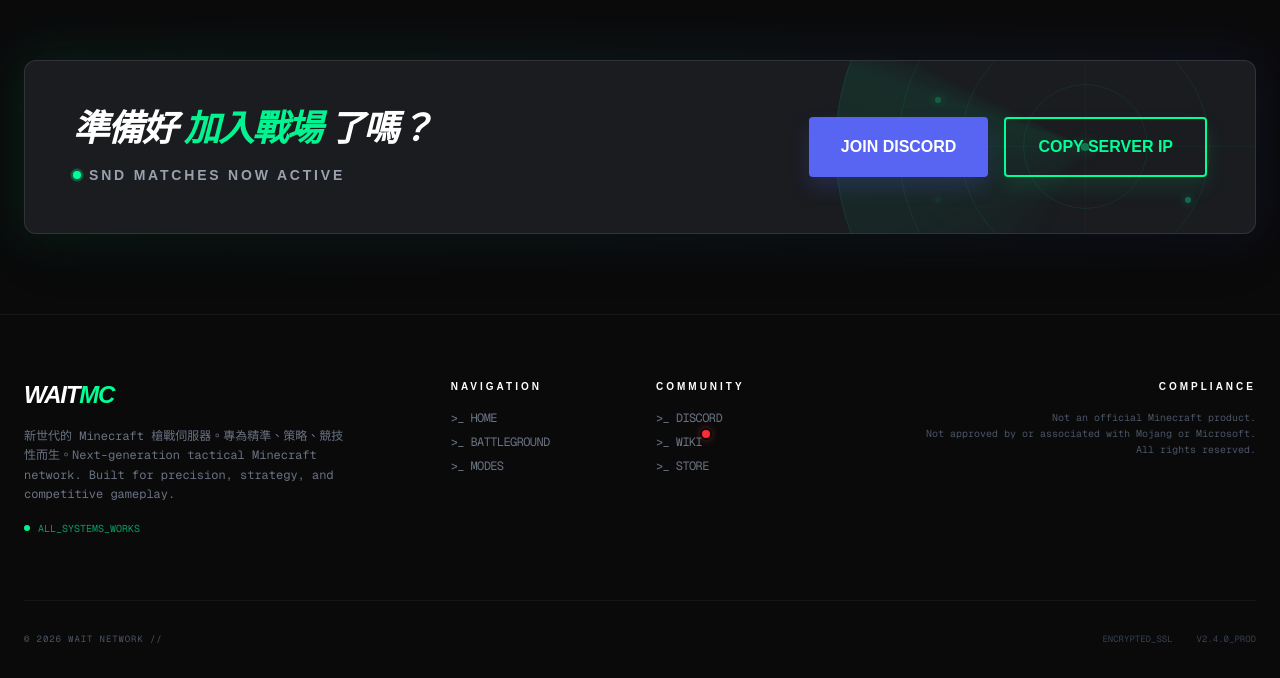
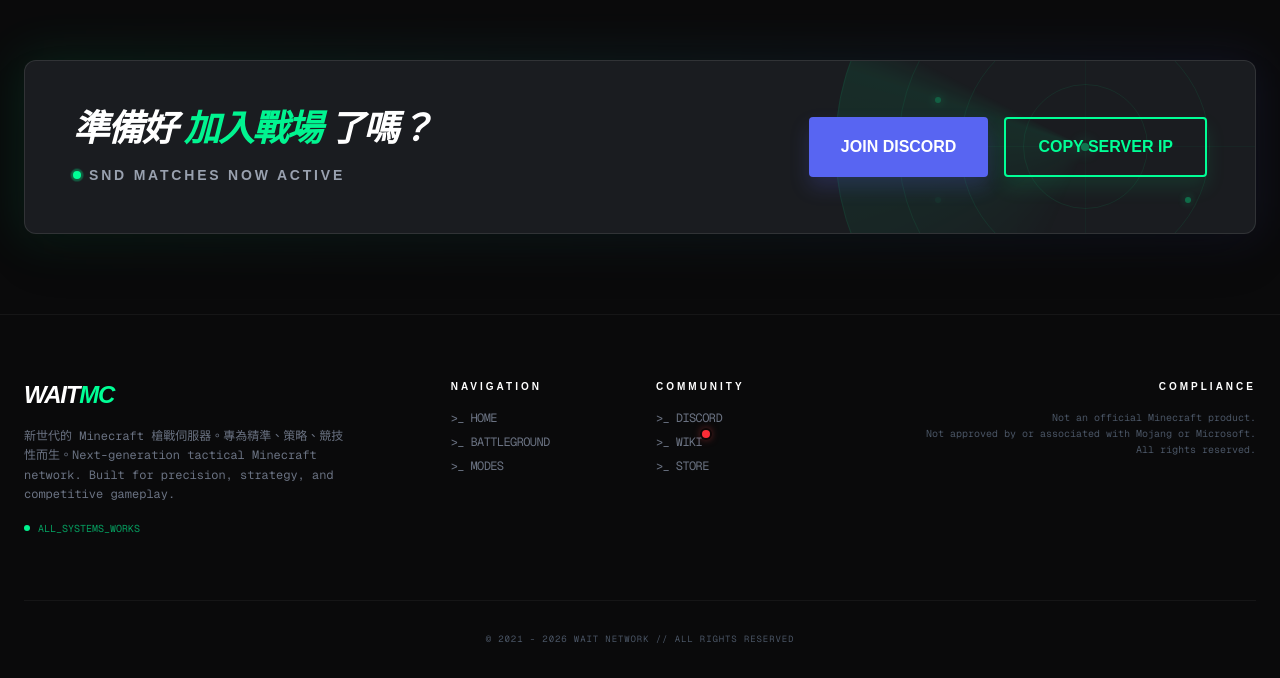
Before and after one commit to yudong-0222/WAITWeb, a Next.js app: page / in a window 1280 px wide. Shown: the part 2862-3540 px from the top of the page. Built offline with nearby package versions, Linux system fonts and the light colour scheme.

Commit message:
style: footer copy right declaration.

```diff
--- a/app/section/Footer.tsx
+++ b/app/section/Footer.tsx
@@ -109,18 +109,10 @@
         </div>
 
         {/* COPRGIHT */}
-        <div className="pt-8 border-t border-white/5 flex flex-col md:flex-row justify-between items-center gap-4">
+        <div className="pt-8 border-t border-white/5 flex flex-col md:flex-row justify-center items-center gap-4">
           <p className="text-gray-600 text-[9px] font-mono tracking-widest uppercase">
-            © {currentYear} WAIT NETWORK //
+            © 2021 - {currentYear} WAIT NETWORK // ALL RIGHTS RESERVED
           </p>
-          <div className="flex gap-6">
-            <div className="text-gray-700 text-[9px] font-mono">
-              ENCRYPTED_SSL
-            </div>
-            <div className="text-gray-700 text-[9px] font-mono">
-              V2.4.0_PROD
-            </div>
-          </div>
         </div>
       </div>
     </footer>
```
